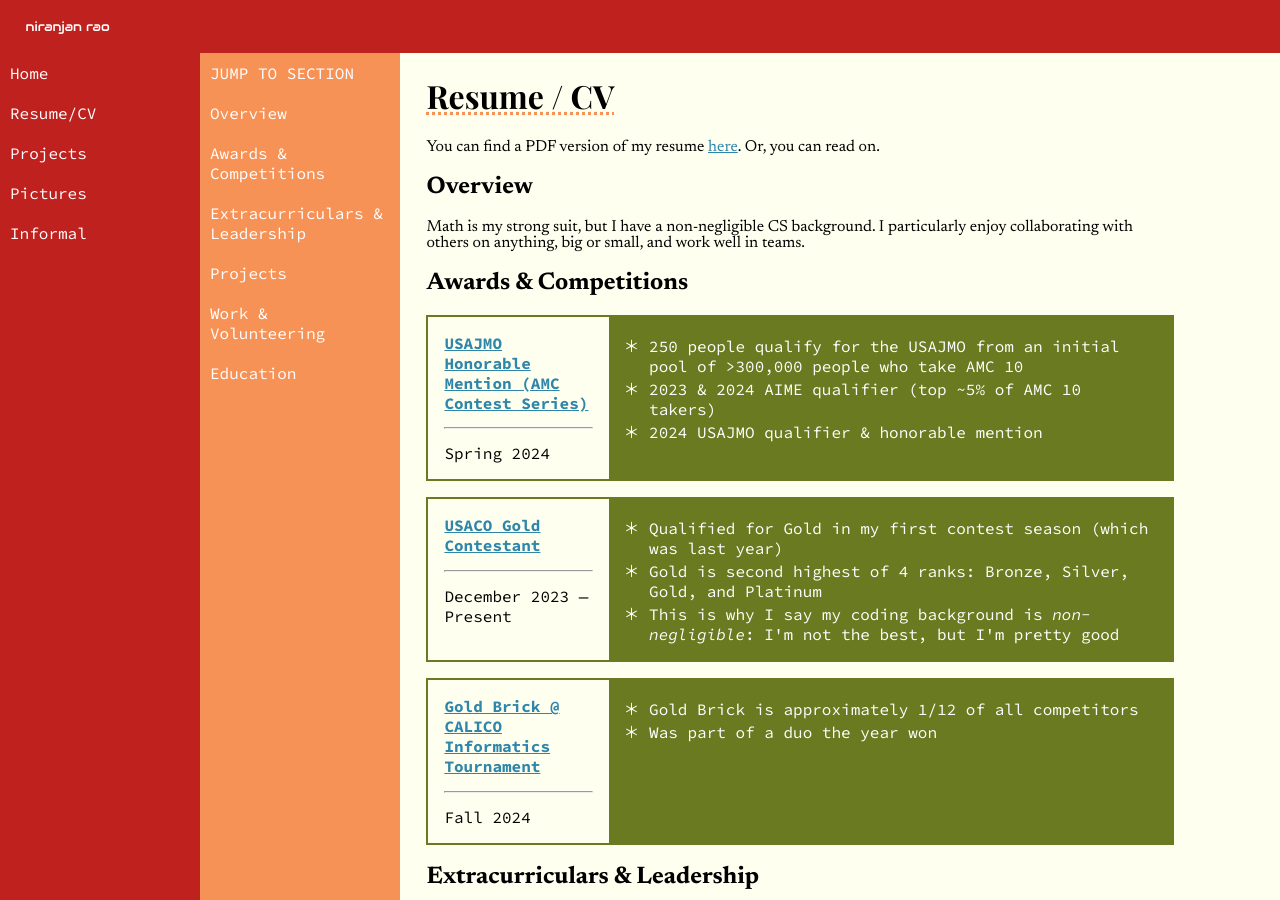
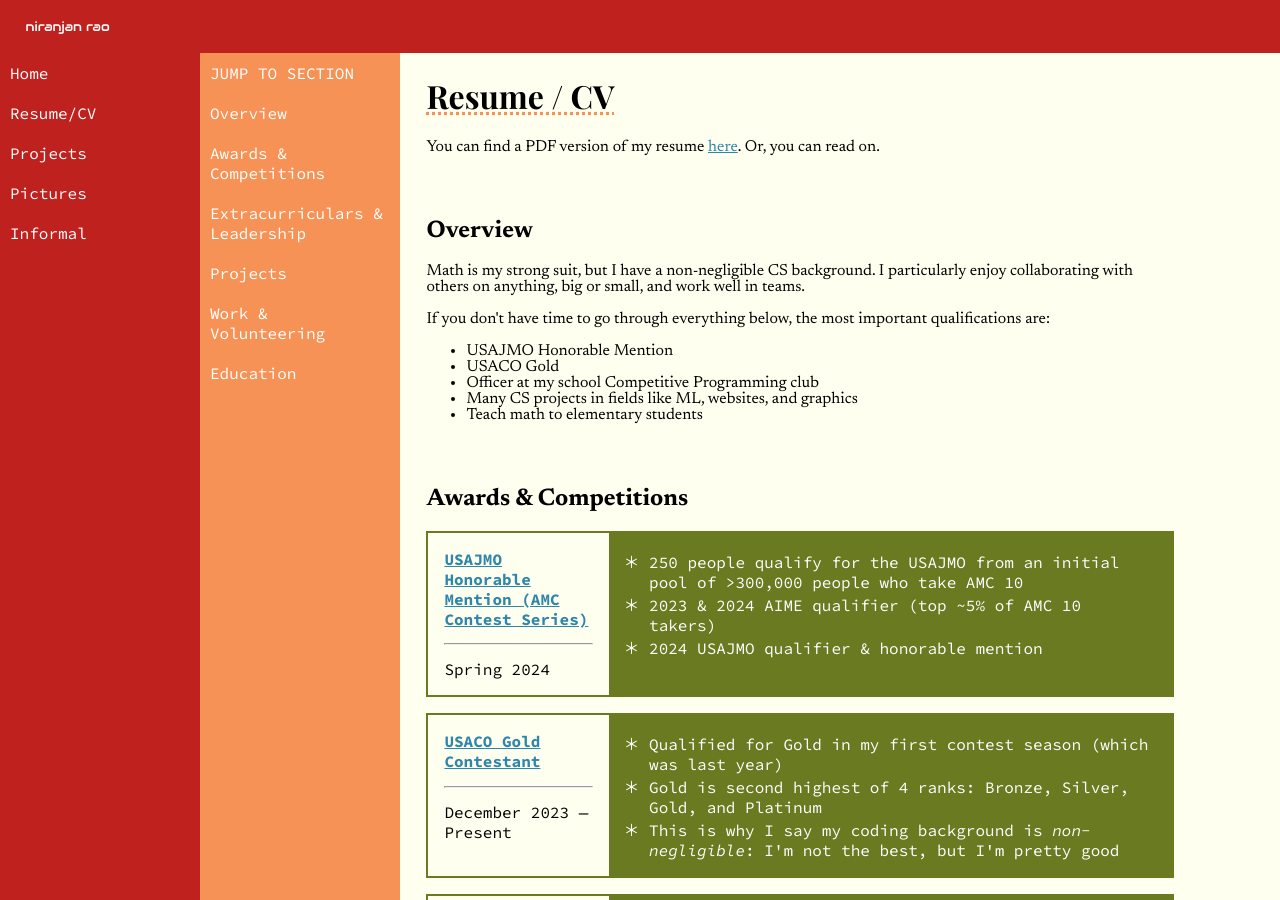
Before and after one commit to nirur/nirur.github.io, a Jekyll site: the page built from resume.html, in a window 1280 px wide and 900 px high. Built offline with Jekyll 4.4.1, drawn with Linux system fonts in a browser that asks for light colours; some web fonts are replaced; some of the changed text lies outside the part shown.

Commit message:
Upload completed resume

```diff
--- a/_layouts/default.html
+++ b/_layouts/default.html
@@ -1,5 +1,4 @@
 ---
-site: Niranjan Rao
 ---
 <!DOCTYPE html>
 
--- a/assets/css/cool.css
+++ b/assets/css/cool.css
@@ -110,7 +110,7 @@
     font-family: "Newsreader", serif;
 }
 
-#content > header {
+header {
     font-family: "Playfair Display", serif;
     text-decoration: underline var(--primary-soft) dotted;
 }
@@ -170,7 +170,20 @@
 }
 
 
-/* Links */
+/* Miscellany */
+
+
+.sect {
+    margin-bottom: 4em;
+}
+
+.widesect {
+    margin-bottom: 8em;
+}
+
+.widesect:last-child, .sect:last-child {
+    margin-bottom: 0;
+}
 
 a {
     text-decoration: underline;
--- a/resume.html
+++ b/resume.html
@@ -2,6 +2,7 @@
 layout: default
 title: Resume/CV
 ---
+<div class="sect">
 <header>
     <h1>
         Resume / CV
@@ -12,6 +13,7 @@
     <a href="assets/other/resume.pdf">here</a>.
     Or, you can read on.
 </p>
+</div>
 
 <div class="sect">
     <h2>
@@ -22,9 +24,20 @@
         particularly enjoy collaborating with others on anything, big or small, and
         work well in teams.
     </p>
+    <p>
+        If you don't have time to go through everything below, the most
+        important qualifications are:
+        <ul>
+            <li>USAJMO Honorable Mention</li>
+            <li>USACO Gold</li>
+            <li>Officer at my school Competitive Programming club</li>
+            <li>Many CS projects in fields like ML, websites, and graphics</li>
+            <li>Teach math to elementary students</li>
+        </ul>
+    </p>
 </div>
 
-<div class="sect">
+<div class="widesect">
     <h2>
         Awards &amp; Competitions
     </h2>
@@ -66,7 +79,7 @@
     </div>
     <div class="xp-card">
         <div class="xp-tag">
-            <a class="xp-tag-main" href="https://usaco.org/">
+            <a class="xp-tag-main" href="https://calico.cs.berkeley.edu/">
                 Gold Brick @ CALICO Informatics Tournament
             </a>
             <hr>
@@ -74,14 +87,156 @@
         </div>
         <div class="xp-descr">
             <ul>
-                <li>Gold Brick is approximately 1/12 of all competitors</li>
-                <li>Was part of a duo the year won</li>
+                <li>Gold Brick is approximately 1/12 or 8.3% of all competitors</li>
+                <li>Was part of a duo</li>
+            </ul>
+        </div>
+    </div>
+    <div class="xp-card">
+        <div class="xp-tag">
+            <a class="xp-tag-main" href="https://pumac.princeton.edu/">
+                Princeton University Math Competition
+            </a>
+            <hr>
+            <span class="xp-tag-time">Fall 2024</span>
+        </div>
+        <div class="xp-descr">
+            <ul>
+                <li>7th place on Power Round (team, proof based)</li>
+                <li>6th place overall team</li>
+            </ul>
+        </div>
+    </div>
+    <div class="xp-card">
+        <div class="xp-tag">
+            <a class="xp-tag-main" href="https://berkeley.mt/">
+                Berkeley Math Tournaments
+            </a>
+            <hr>
+            <span class="xp-tag-time">2022 &mdash; Present</span>
+        </div>
+        <div class="xp-descr">
+            <ul>
+                <li>BmMT (Berkeley mini Math Tournament) 2022</li>
+                <ul>
+                    <li>Distinguished Honorable Mention (top 20%)
+                        individually</li>
+                    <li>19th place team round</li>
+                    <li>12th place puzzle round (also a team round)</li>
+                </ul>
+                <li>BmMT 2023</li>
+                <ul>
+                    <li>4th place individually (2nd place before
+                        tiebreakers)</li>
+                    <li>5th place team round</li>
+                    <li>6th place puzzle round</li>
+                    <li>15th place relay round</li>
+                    <li>5th place overall team</li>
+                </ul>
+                <li>BMT (Berkeley Math Tournament) 2023</li>
+                <ul>
+                    <li>11th place individually (general round)</li>
+                    <li>25th place guts round (team)</li>
+                </ul>
+                <li>BMT 2024: Honorable Mention discrete round (individual)</li>
+            </ul>
+        </div>
+    </div>
+    <div class="xp-card">
+        <div class="xp-tag">
+            <a class="xp-tag-main" href="https://www.stanfordmathtournament.com/">
+                Stanford Math Tournament
+            </a>
+            <hr>
+            <span class="xp-tag-time">2023</span>
+        </div>
+        <div class="xp-descr">
+            <ul>
+                <li>Distinguished Honorable Mention (top 20%) Algebra round
+                    (individual)</li>
+                <li>Honorable Mention on Discrete round (individual)</li>
+            </ul>
+        </div>
+    </div>
+    <div class="xp-card">
+        <div class="xp-tag">
+            <a class="xp-tag-main" href="https://exetermathclub.com/">
+                Exeter Math Club Competition
+            </a>
+            <hr>
+            <span class="xp-tag-time">2022</span>
+        </div>
+        <div class="xp-descr">
+            <ul>
+                <li>2nd place guts round (team)</li>
+                <li>3rd place overall team</li>
+            </ul>
+        </div>
+    </div>
+    <div class="xp-card">
+        <div class="xp-tag">
+            <a class="xp-tag-main" href="https://www.randommath.com/tournaments/svmt">
+                Silicon Valley Math Tournament
+            </a>
+            <hr>
+            <span class="xp-tag-time">2022 &mdash; 2023</span>
+        </div>
+        <div class="xp-descr">
+            <ul>
+                <li>13th place individually (2022)</li>
+                <li>20th place individiually (2023) which earned a scholarship
+                    to Random Math's Together Program</li>
+            </ul>
+        </div>
+    </div>
+    <div class="xp-card">
+        <div class="xp-tag">
+            <a class="xp-tag-main" href="https://www.hmmt.org/">
+                Harvard-MIT Math tournament
+            </a>
+            <hr>
+            <span class="xp-tag-time">2023</span>
+        </div>
+        <div class="xp-descr">
+            <ul>
+                <li>Top 50 teams overall</li>
+            </ul>
+        </div>
+    </div>
+    <div class="xp-card">
+        <div class="xp-tag">
+            <span class="xp-tag-main">Elementary Competitions</span>
+            <hr>
+            <span class="xp-tag-time">2019-2021</span>
+        </div>
+        <div class="xp-descr">
+            <ul>
+                <li>Silver pin in my first year at MOEMS (2019)</li>
+                <li>Gold pin in my first year at Continental Math League
+                    (2019)</li>
+                <li>Math Kangaroo: 10th place in 2019,1st place (perfect score)
+                    in 2020</li>
+            </ul>
+        </div>
+    </div>
+    <div class="xp-card">
+        <div class="xp-tag">
+            <a class="xp-tag-main" href="https://abgmvm.org/">
+                Tabla Exams
+            </a>
+            <hr>
+            <span class="xp-tag-time">2019-2023</span>
+        </div>
+        <div class="xp-descr">
+            <ul>
+                <li>Took and passed 3 levels of exams at ABGMVM (before quitting
+                    tabla in favor of math)</li>
             </ul>
         </div>
     </div>
 </div>
 
-<div class="sect">
+<div class="widesect">
     <h2>
         Extracurriculars &amp; Leadership
     </h2>
@@ -146,7 +301,7 @@
     </div>
 </div>
 
-<div class="sect">
+<div class="widesect">
     <h2>
         Projects
     </h2>
@@ -173,7 +328,7 @@
     </div>
     <div class="xp-card">
         <div class="xp-tag">
-            <span class="xp-tag-main">This Website</span>
+            <a class="xp-tag-main" href="https://github.com/nirur/nirur.github.io">This Website</a>
             <hr>
             <span class="xp-tag-time">December 2024</span>
         </div>
@@ -264,7 +419,7 @@
     </div>
 </div>
 
-<div class="sect">
+<div class="widesect">
     <h2>
         Work &amp; Volunteering
     </h2>
@@ -312,7 +467,7 @@
     </div>
 </div>
 
-<div class="sect">
+<div class="widesect">
     <h2>
         Education
     </h2>
```
